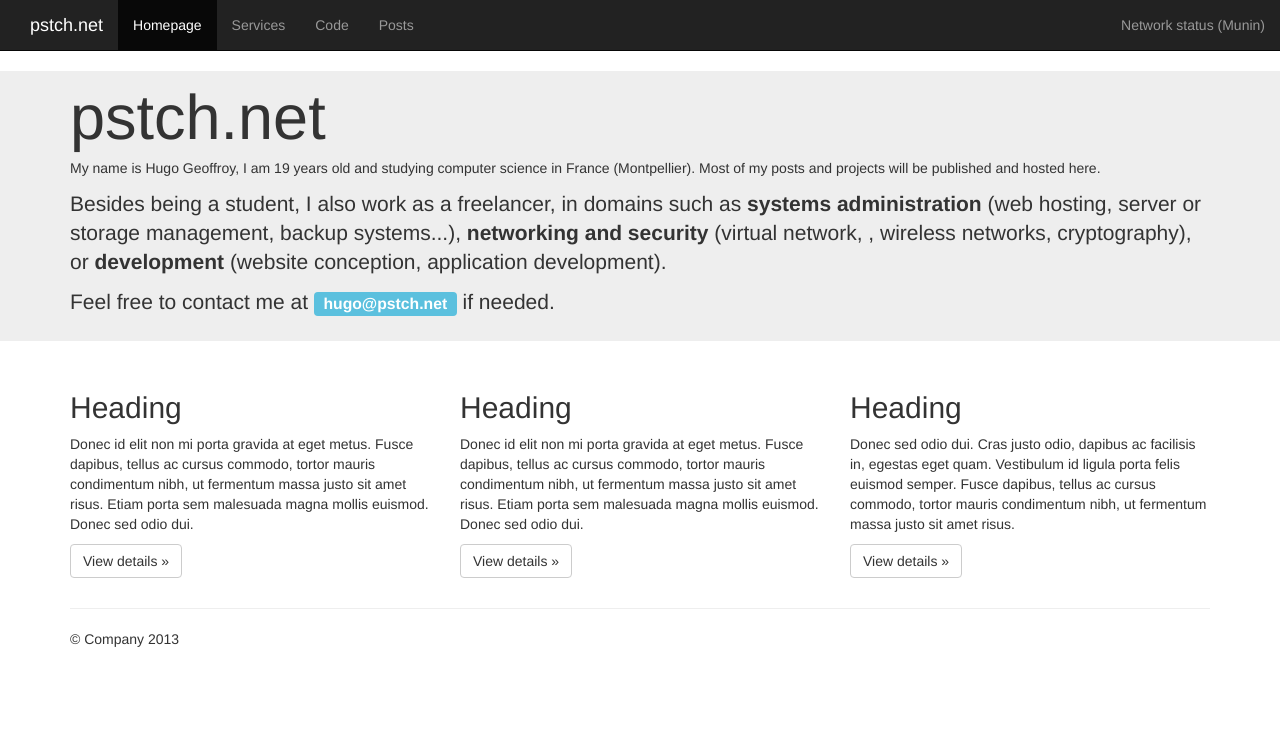
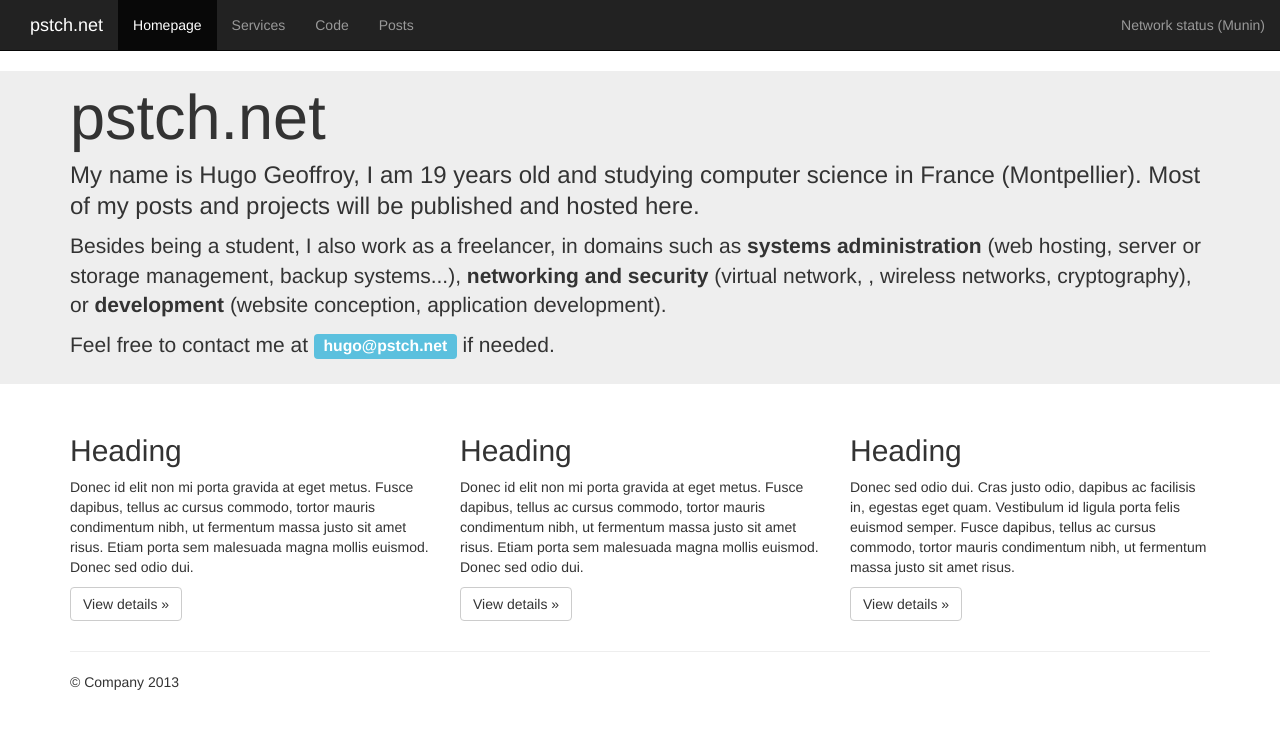
Before and after one commit to pstch/pstch-www, a Jekyll site: the page built from index.html, in a window 1280 px wide. Shown: the top 729 px of the page. Built offline with Jekyll 4.4.1, drawn with Linux system fonts in a browser that asks for light colours.

Commit message:
New design with bootstrap

```diff
--- a/media/css/custom.css
+++ b/media/css/custom.css
@@ -12,10 +12,10 @@
 #home-header h1 {
     margin-top: 0px;
 }
-#home-header h1 + p {
+#home-header h1 p {
     font-size: 14px;
 }
-#home-header p:first-child {
+#home-header h1 + p {
     font-size: 24px;
     line-height: 1.3;
 }
```
